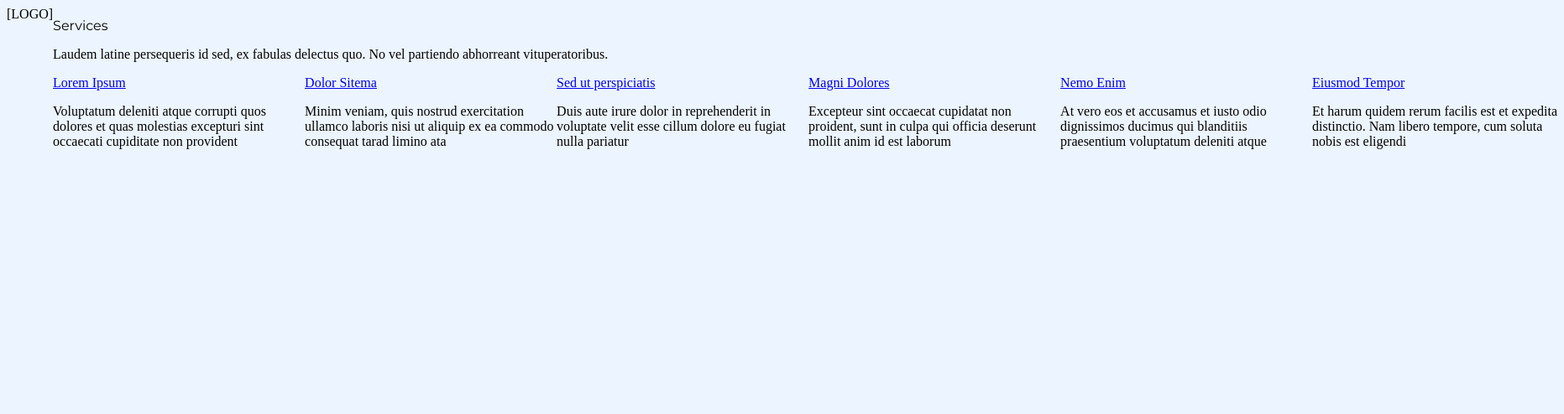
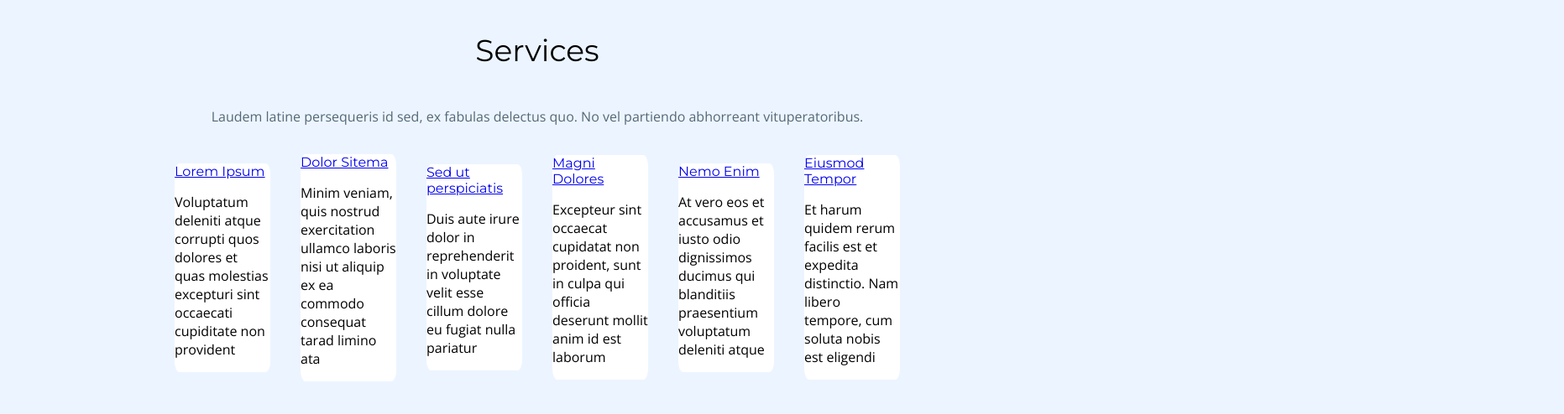
Before and after one commit to rafitacorrea/Ada-TP1, a plain HTML site: page index.html in a window 1280 px wide. Shown: the whole page at 84% size, 1863 px wide, since content can reach past the window. Drawn offline with nearby package versions, Linux system fonts and the light colour scheme.

Commit message:
checkpoint

```diff
--- a/index.html
+++ b/index.html
@@ -6,13 +6,14 @@
     <meta http-equiv="X-UA-Compatible" content="ie=edge" />
     <title>Trabajo práctico - Ada 01</title>
     <link rel="stylesheet" href="./style/style.css"/>
+    <link rel="stylesheet" href="https://use.fontawesome.com/releases/v5.6.3/css/all.css" integrity="sha384-UHRtZLI+pbxtHCWp1t77Bi1L4ZtiqrqD80Kn4Z8NTSRyMA2Fd33n5dQ8lWUE00s/" crossorigin="anonymous">
   </head>
   <body>
     <!-- Nav - Lore -->
-    <nav>
+    <!-- <nav>
       <div class="logo">[LOGO]</div>
       <div class="menu"></div>
-    </nav>
+    </nav> -->
     <!--Header -  Rafa-->
     <header></header>
     <!--About us - Lore -->
@@ -28,6 +29,9 @@
 
       <div class="services-cards-container">
         <div class="services-card">
+          <!-- <span class="services-icon-container">
+            <img src="./internet.svg" alt="Internet icon"/>
+          </span> -->
           <a href="#" class="card-title">Lorem Ipsum</a>
           <p class="card-description">Voluptatum deleniti atque corrupti quos dolores et quas molestias excepturi sint occaecati cupiditate non provident</p>
         </div>
@@ -64,7 +68,8 @@
     <!-- Our Clients -  Rafa -->
     <div class="our-clients"></div>
     <!-- Contct Us -  Kari -->
-    <div class="contact-us"></div>
+    <div class="contact-us">
+    </div>
     <!-- Footer - Lore -->
     <footer></footer>
   </body>
--- a/style/style.scss
+++ b/style/style.scss
@@ -1,18 +1,69 @@
 @import "./_variables.scss";
 
+@mixin cards-divs {
+    height: 500px;
+    width: 300px;
+}
+
+@mixin services-icon-container {
+    height: 200px;
+    width: 200px;
+}
+
+@mixin services-img {
+    height: auto;
+    width: 100%;
+}
+
 html, body {
-    display: flex;
     background-color: $body-background-color;
 }
 
-.services-title {
-    font: 100% 'Montserrat', sans-serif;
+.services {
+    @include flex-column();
+
+        & .services-title {
+            font: 100% 'Montserrat', sans-serif;
+            font-size: $title-title-size;
+            text-align: center;
+        }
+
+        & .services-description {
+            font-size: $subtitle-font-size;
+            font: 100% 'Open Sans', sans-serif;
+            text-align: center;
+            color: $subtitle-color;
+        }
 }
 
 .services-cards-container {
     @include flex-row();
+    width: 900px;
+    height: auto;
+
+    & .services-card {
+        border-radius: 5%;
+        background-color: #ffffff;
+        height: 50%;
+        width: 700px;
+        margin: 2%;
+    }
 }
 
-.services-card {
-    @include services-card-style();
+
+.services-icon-container {
+    @include services-icon-container();
 }
+
+.services-icon-container img {
+    height: auto;
+    width: 100%;
+}
+
+.card-title {
+    font: 100% 'Montserrat', sans-serif;
+}
+
+.card-description {
+    font: 100% 'Open Sans', sans-serif;
+}
```
Also changed, not shown: style/style.css.
